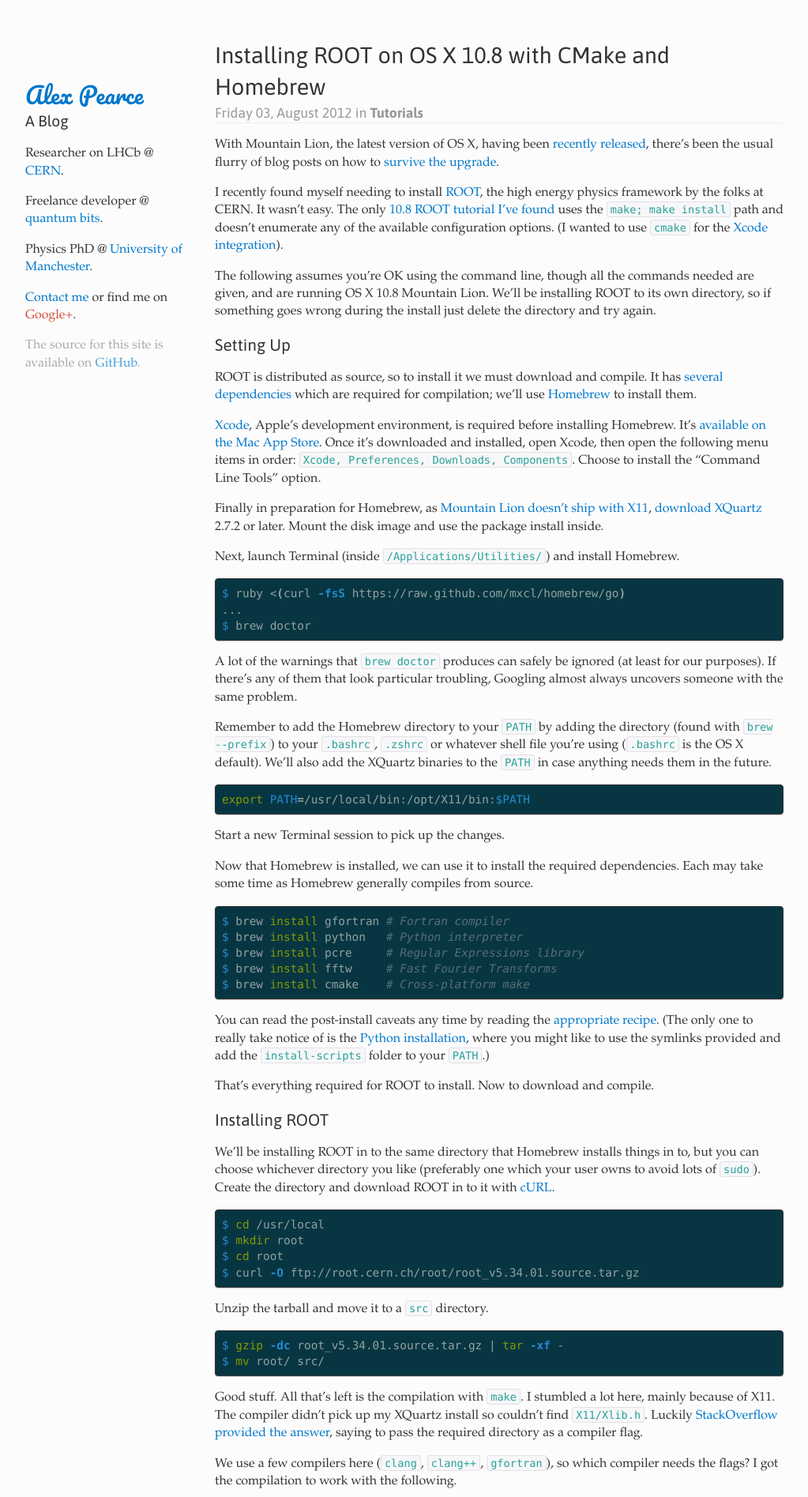
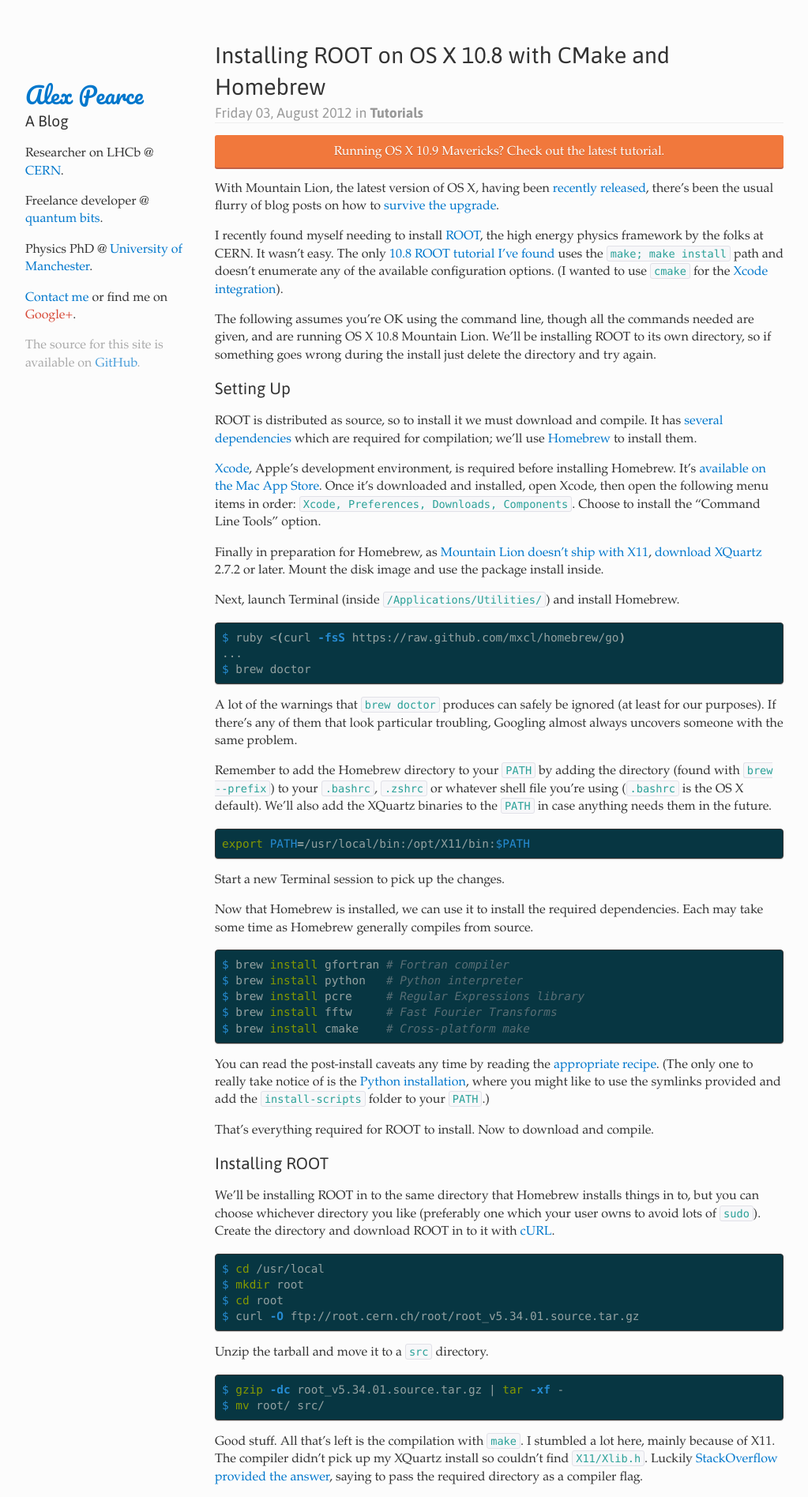
Before and after one commit to alexpearce/home, a Jekyll site: the page built from _posts/tutorials/2012-08-03-installing-root-on-mountain-lion.md, in a window 1280 px wide. Shown: the top 1895 px of the page at 79% size, without its empty margins (68-1091 px from the left). Built offline with Jekyll 4.4.1, drawn with Linux system fonts in a browser that asks for light colours; Markdown is read by kramdown in place of the engine named in the settings; comment, search, counter and statistics services are not loaded.

Commit message:
Tell viewers of the older ROOT tutorial about the newer one.

```diff
--- a/_posts/tutorials/2012-08-03-installing-root-on-mountain-lion.md
+++ b/_posts/tutorials/2012-08-03-installing-root-on-mountain-lion.md
@@ -5,6 +5,12 @@ category: Tutorials
 tags: [ROOT, osx]
 description: A step-by-step guide to install to high energy physics framework ROOT on OS X 10.8 with CMake and Homebrew.
 ---
+
+<div class="alert">
+  <a href="{% post_url 2013-12-11-root-on-os-x-mavericks %}">
+    Running OS X 10.9 Mavericks? Check out the latest tutorial.
+  </a>
+</div>
 
 With Mountain Lion, the latest version of OS X, having been [recently released](http://www.theverge.com/2012/7/25/3186764/apple-os-x-10-8-mountain-lion-released), there's been the usual flurry of blog posts on how to [survive the upgrade](http://robots.thoughtbot.com/post/27985816073/the-hitchhikers-guide-to-riding-a-mountain-lion).
 
--- a/assets/css/alexpearce.css
+++ b/assets/css/alexpearce.css
@@ -186,12 +186,37 @@ hgroup h3 {
   text-align: right;
 }
 
-
 article img {
   display: block;
   margin: 0 auto;
   padding: 5px 5px 20px 5px;
   background: #fff;
+}
+
+.alert a {
+  display: block;
+  padding: 10px 0 8px 0;
+  color: #fff;
+  text-align: center;
+  text-shadow: 0 1px 0 rgba(0, 0, 0, 0.2);
+  background-color: #f1783c;
+  border-radius: 3px;
+  box-shadow: 0 2px 0 #c26246;
+  transition: background-color 0.2s;
+}
+
+.alert a:hover {
+  background-color: #f1883c;
+}
+
+.alert a:active {
+  /* Remove the box shadow and shift to takes it's place. */
+  box-shadow: none;
+  -webkit-transform: translate(0, 2px);
+  -moz-transform: translate(0, 2px);
+  -ms-transform: translate(0, 2px);
+  -o-transform: translate(0, 2px);
+  transform: translate(0, 2px);
 }
 
 .tags {
```
